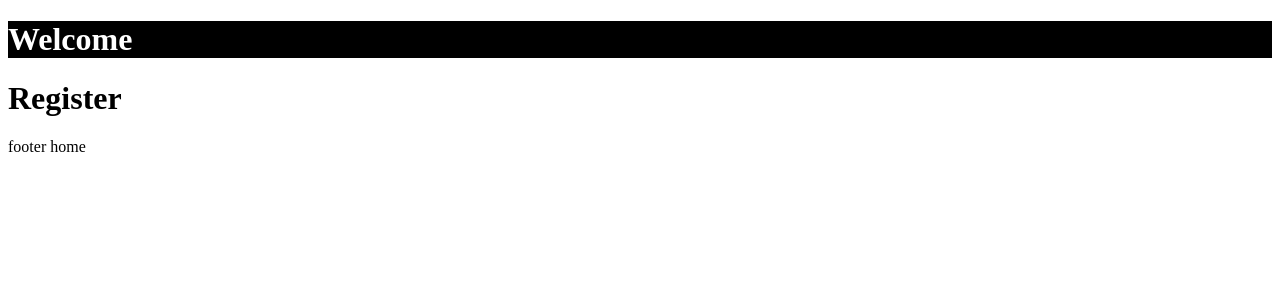
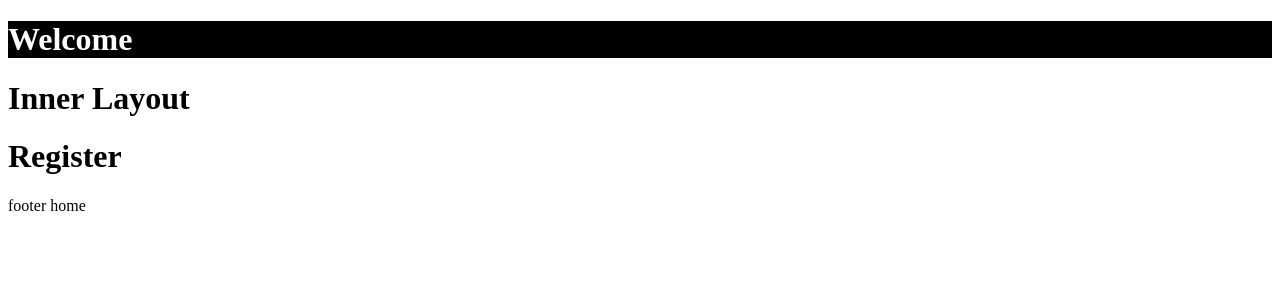
Before and after one commit to m4rc3l04ugu2t0/next-js, a Next.js app: page /register in a window 1280 px wide. Shown: the top 300 px of the page. Built offline with nearby package versions, Linux system fonts and the light colour scheme.

Commit message:
Route Group Layout

```diff
--- /dev/null
+++ b/src/app/(auth)/(with-auth-layout)/layout.tsx
@@ -0,0 +1,12 @@
+export default function AuthLayout({
+    children,
+}: {
+    children: React.ReactNode;
+}) {
+    return (
+        <>
+            <h1>Inner Layout</h1>
+            {children}
+        </>
+    );
+}
```
Also changed, not shown: src/app/(auth)/(with-auth-layout)/login/page.tsx (renamed from src/app/(auth)/login/page.tsx), src/app/(auth)/(with-auth-layout)/register/page.tsx (renamed from src/app/(auth)/register/page.tsx).
